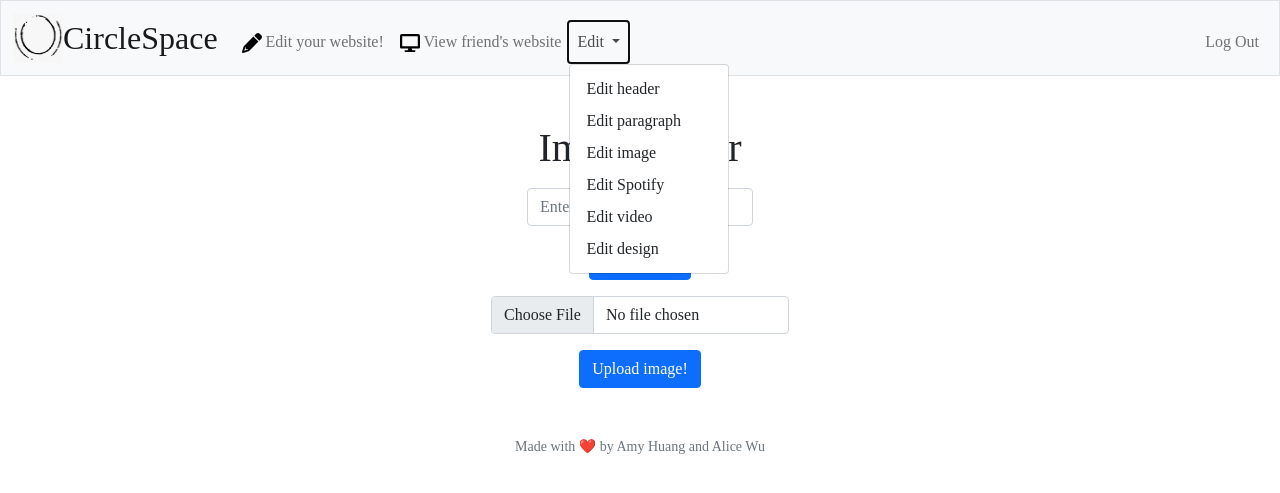
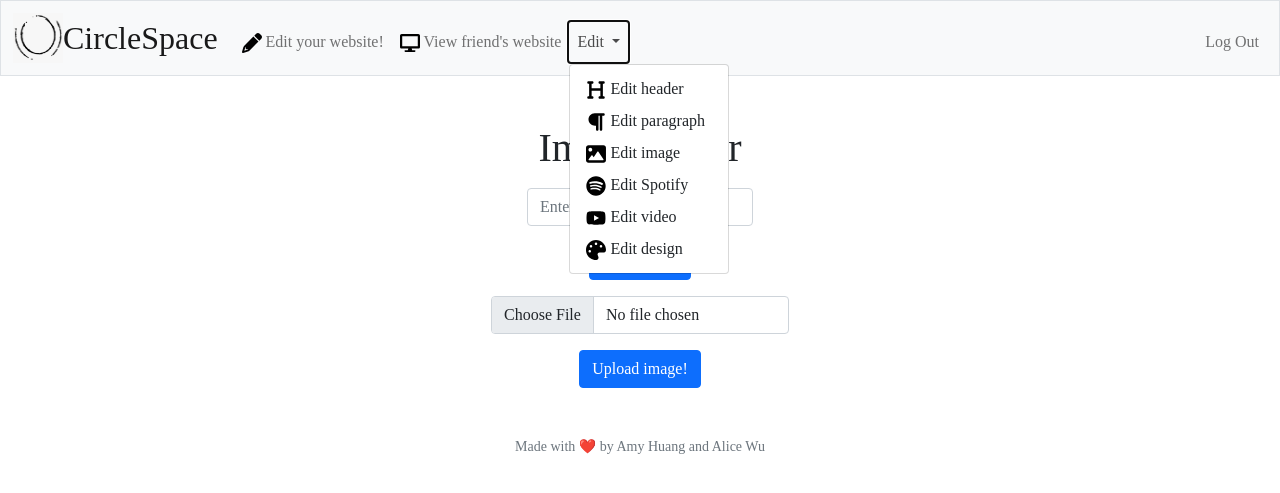
Before and after one commit to awu2003/final-project, a Flask app: page /edit-image in a window 1280 px wide, after a click on "Edit". Shown: the top 493 px of the page. Run offline with Flask 2, Linux system fonts and the light colour scheme; a user stored in the database is signed in; some libraries are stand-ins or nearby versions.

Commit message:
uploaded icons

```diff
--- a/website/static/styles.css
+++ b/website/static/assets/styles.css
@@ -137,5 +137,5 @@ body{
 
 .button:hover {
     background-color: #546f8049;
-    color: black;
+    color: white;
   }
--- a/website/templates/layout.html
+++ b/website/templates/layout.html
@@ -16,7 +16,7 @@
         <!-- https://favicon.io/emoji-favicons/money-bag/ -->
         <link href="/static/favicon.ico" rel="icon">
 
-        <link href="/static/styles.css" rel="stylesheet">
+        <link href="/static/assets/styles.css" rel="stylesheet">
 
         <title>CircleSpace: {% block title %}{% endblock %}</title>
 
@@ -26,7 +26,7 @@
 
         <nav class="bg-light border navbar navbar-expand-md navbar-light">
             <div class="container-fluid">
-                <img width=50px height=50px src="/static/double.png" alt="logo">
+                <img width=50px height=50px src="/static/assets/double.png" alt="logo">
                 <div></div>
                 <a class="navbar-brand" href="/">CircleSpace</a>
                 <button aria-controls="navbar" aria-expanded="false" aria-label="Toggle navigation" class="navbar-toggler" data-bs-target="#navbar" data-bs-toggle="collapse" type="button">
@@ -35,17 +35,17 @@
                 <div class="collapse navbar-collapse" id="navbar">
                     {% if session["user_id"] %}
                         <ul class="navbar-nav me-auto mt-2">
-                            <li class="nav-item"><a class="nav-link" href="/edit"><img src="/static/pencil-solid.svg" class="icon"> Edit your website!</a></li>
-                            <li class="nav-item"><a class="nav-link" href="/friend-lookup"><img src="/static/display-solid.svg" class="icon"> View friend's website</a></li>
+                            <li class="nav-item"><a class="nav-link" href="/edit"><img src="/static/assets/pencil-solid.svg" class="icon"> Edit your website!</a></li>
+                            <li class="nav-item"><a class="nav-link" href="/friend-lookup"><img src="/static/assets/display-solid.svg" class="icon"> View friend's website</a></li>
                             <li class="nav-item dropdown">
                                 <a class="nav-link  dropdown-toggle" href="#" data-bs-toggle="dropdown">  Edit  </a>
                                  <ul class="dropdown-menu">
-                                   <li><a class="dropdown-item" href="/edit-header"> Edit header</a></li>
-                                   <li><a class="dropdown-item" href="/edit-paragraph"> Edit paragraph </a></li>
-                                   <li><a class="dropdown-item" href="/edit-image"> Edit image </a></li>
-                                   <li><a class="dropdown-item" href="/edit-spotify"> Edit Spotify </a></li>
-                                   <li><a class="dropdown-item" href="/edit-video"> Edit video </a></li>
-                                   <li><a class="dropdown-item" href="/edit-design"> Edit design </a></li>
+                                   <li><a class="dropdown-item" href="/edit-header"><img src="/static/assets/heading-solid.svg" class="icon">  Edit header</a></li>
+                                   <li><a class="dropdown-item" href="/edit-paragraph"><img src="/static/assets/paragraph-solid.svg" class="icon">  Edit paragraph </a></li>
+                                   <li><a class="dropdown-item" href="/edit-image"><img src="/static/assets/image-solid.svg" class="icon">  Edit image </a></li>
+                                   <li><a class="dropdown-item" href="/edit-spotify"><img src="/static/assets/spotify-brands.svg" class="icon">  Edit Spotify </a></li>
+                                   <li><a class="dropdown-item" href="/edit-video"><img src="/static/assets/youtube-brands.svg" class="icon">  Edit video </a></li>
+                                   <li><a class="dropdown-item" href="/edit-design"><img src="/static/assets/palette-solid.svg" class="icon">  Edit design</a></li>
                                  </ul>
                              </li>
                         </ul>
```
Also changed, not shown: website/database.db, website/static/assets/display-solid.svg (renamed from website/static/display-solid.svg), website/static/assets/double.png (renamed from website/static/double.png), website/static/assets/heading-solid.svg (added), website/static/assets/image-solid.svg (added), website/static/assets/palette-solid.svg (added), website/static/assets/paragraph-solid.svg (added), website/static/assets/pencil-solid.svg (renamed from website/static/pencil-solid.svg), website/static/assets/spotify-brands.svg (added), website/static/assets/youtube-brands.svg (added), 1 other file.
